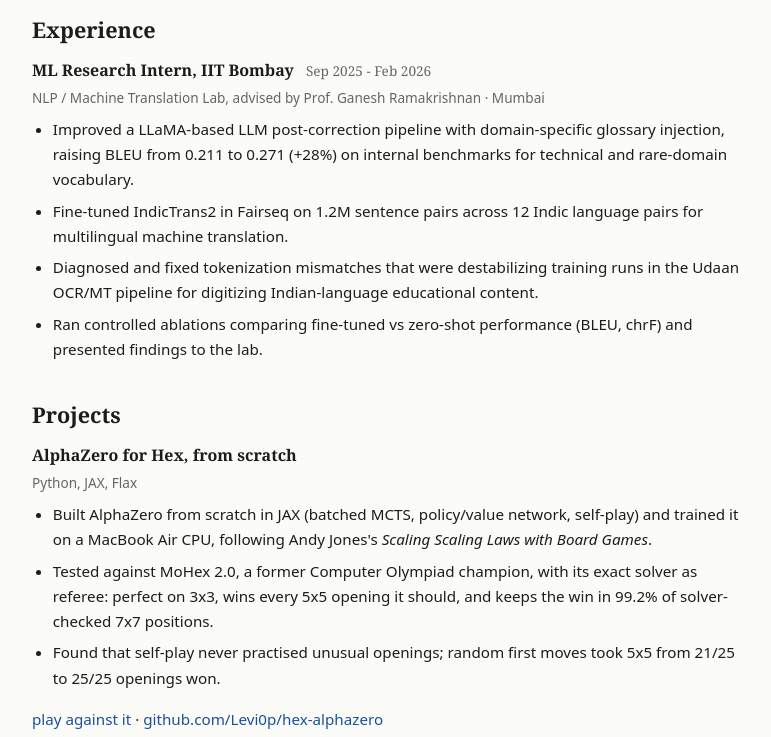
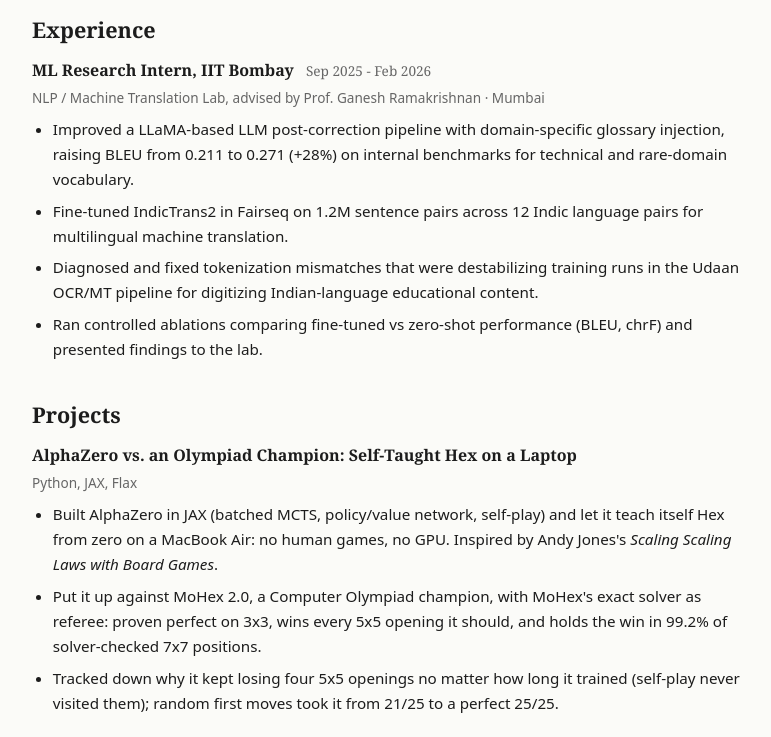
Before and after one commit to Levi0p/Levi0p.github.io, a plain HTML site: page ml.html in a window 1280 px wide. Shown: the part 208-945 px from the top of the page, without its empty margins (248-1019 px from the left). Drawn offline with Linux system fonts and the light colour scheme.

Commit message:
Sharpen Hex project entry

```diff
--- a/ml.html
+++ b/ml.html
@@ -33,12 +33,12 @@
 </div>
 <h2>Projects</h2>
 <div class="entry">
-<h3>AlphaZero for Hex, from scratch</h3>
+<h3>AlphaZero vs. an Olympiad Champion: Self-Taught Hex on a Laptop</h3>
 <p class="sub">Python, JAX, Flax</p>
 <ul>
-<li>Built AlphaZero from scratch in JAX (batched MCTS, policy/value network, self-play) and trained it on a MacBook Air CPU, following Andy Jones's <i>Scaling Scaling Laws with Board Games</i>.</li>
-<li>Tested against MoHex 2.0, a former Computer Olympiad champion, with its exact solver as referee: perfect on 3x3, wins every 5x5 opening it should, and keeps the win in 99.2% of solver-checked 7x7 positions.</li>
-<li>Found that self-play never practised unusual openings; random first moves took 5x5 from 21/25 to 25/25 openings won.</li>
+<li>Built AlphaZero in JAX (batched MCTS, policy/value network, self-play) and let it teach itself Hex from zero on a MacBook Air: no human games, no GPU. Inspired by Andy Jones's <i>Scaling Scaling Laws with Board Games</i>.</li>
+<li>Put it up against MoHex 2.0, a Computer Olympiad champion, with MoHex's exact solver as referee: proven perfect on 3x3, wins every 5x5 opening it should, and holds the win in 99.2% of solver-checked 7x7 positions.</li>
+<li>Tracked down why it kept losing four 5x5 openings no matter how long it trained (self-play never visited them); random first moves took it from 21/25 to a perfect 25/25.</li>
 </ul>
 <p><a href="hex/">play against it</a> · <a href="https://github.com/Levi0p/hex-alphazero">github.com/Levi0p/hex-alphazero</a></p>
 </div>
```
